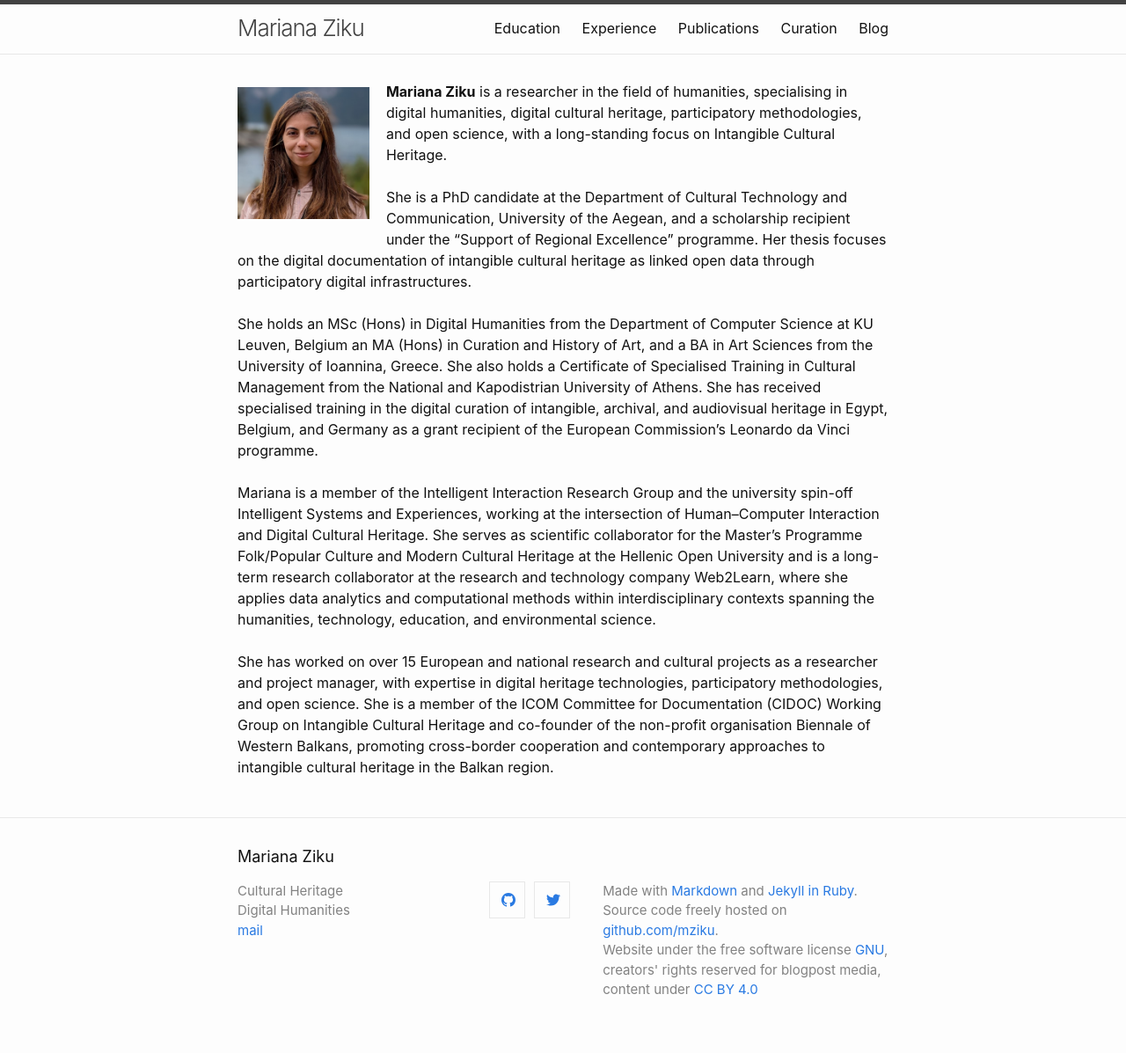
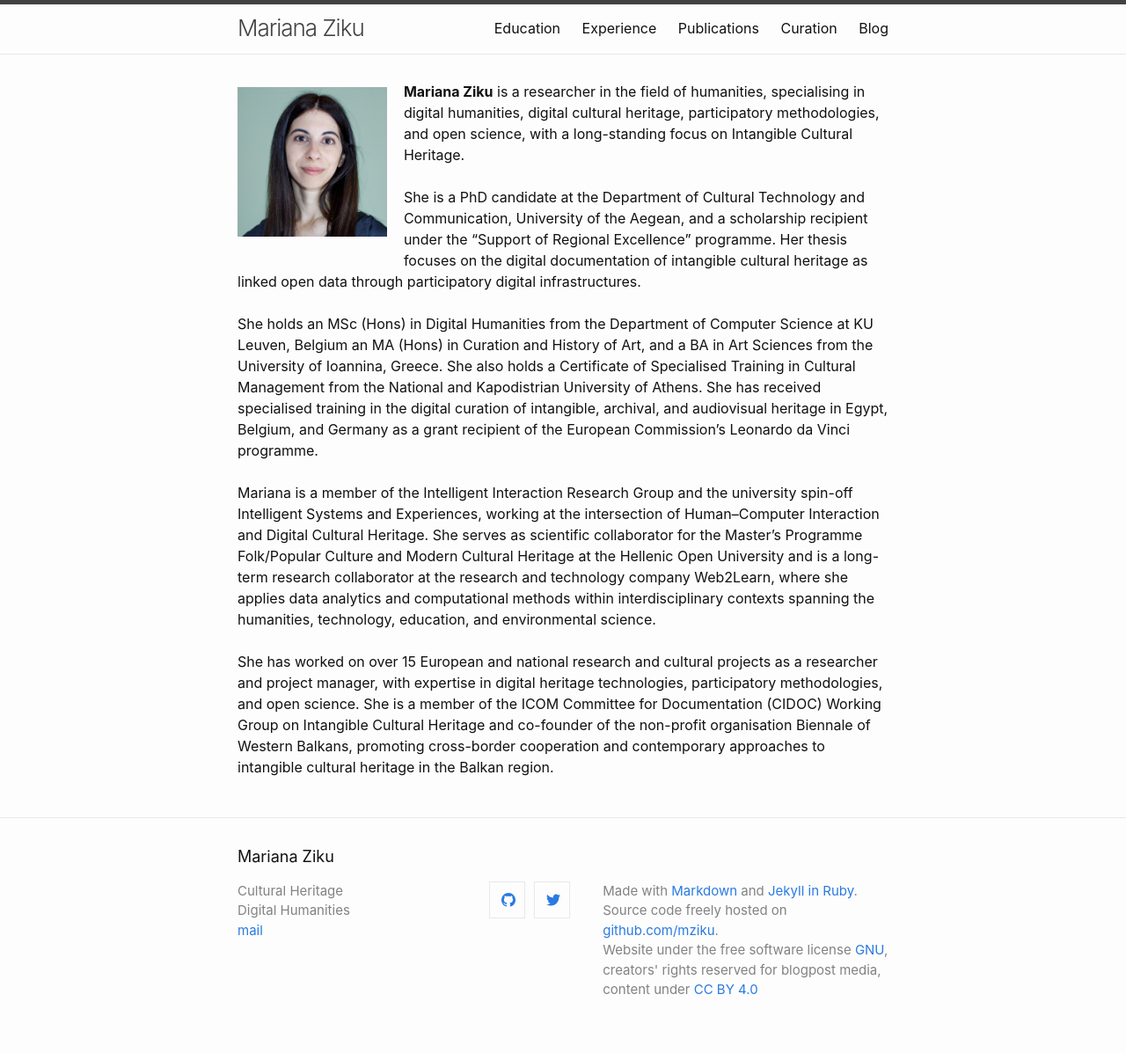
Before and after one commit to mziku/mziku.github.io, a Jekyll site: the page built from index.md, in a window 1280 px wide. Shown: the whole page at 88% size. Built offline with Jekyll 4.4.1, drawn with Linux system fonts in a browser that asks for light colours; our own code applies the rules of GitHub Pages for plain Markdown files.

Commit message:
Update index.md

```diff
--- a/index.md
+++ b/index.md
@@ -1,4 +1,4 @@
-<p style="float: left;"><img src="https://mziku.github.io/images/Mariana-Ziku-profile-photo.jpg" style="float:left; margin-top:2mm; margin-right:5mm; margin-left:5;" alt="mariana-ziku-profile-picture" width="150" height="auto"></p>
+<p style="float: left;"><img src="https://mziku.github.io/images/mariana-ziku-photo.jpg" style="float:left; margin-top:2mm; margin-right:5mm; margin-left:5;" alt="mariana-ziku-profile-picture" width="170" height="auto"></p>
 **Mariana Ziku** is a researcher in the field of humanities, specialising in digital humanities, digital cultural heritage, participatory methodologies, and open science, with a long-standing focus on Intangible Cultural Heritage.
 <br>
 <br>
```
